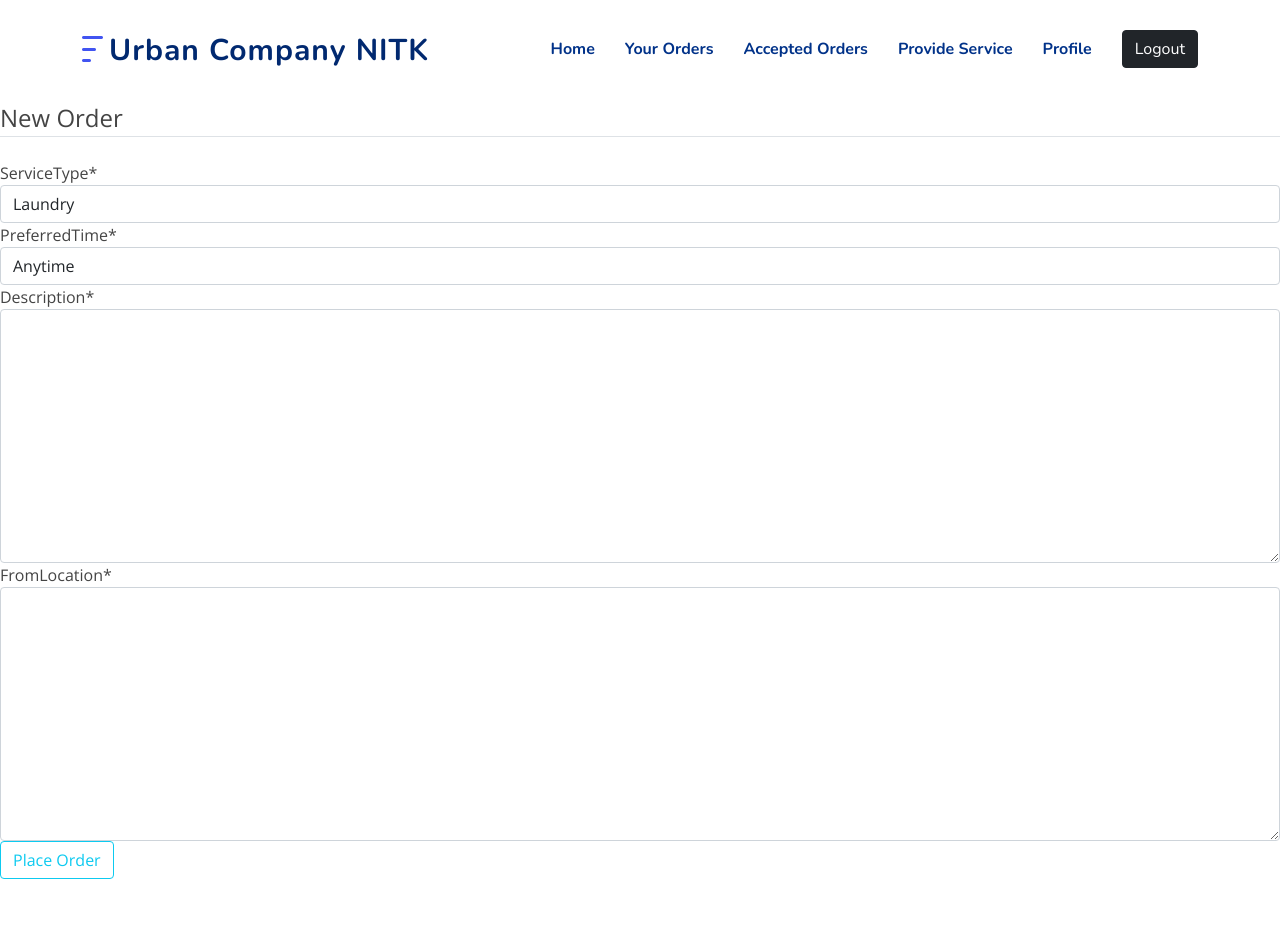
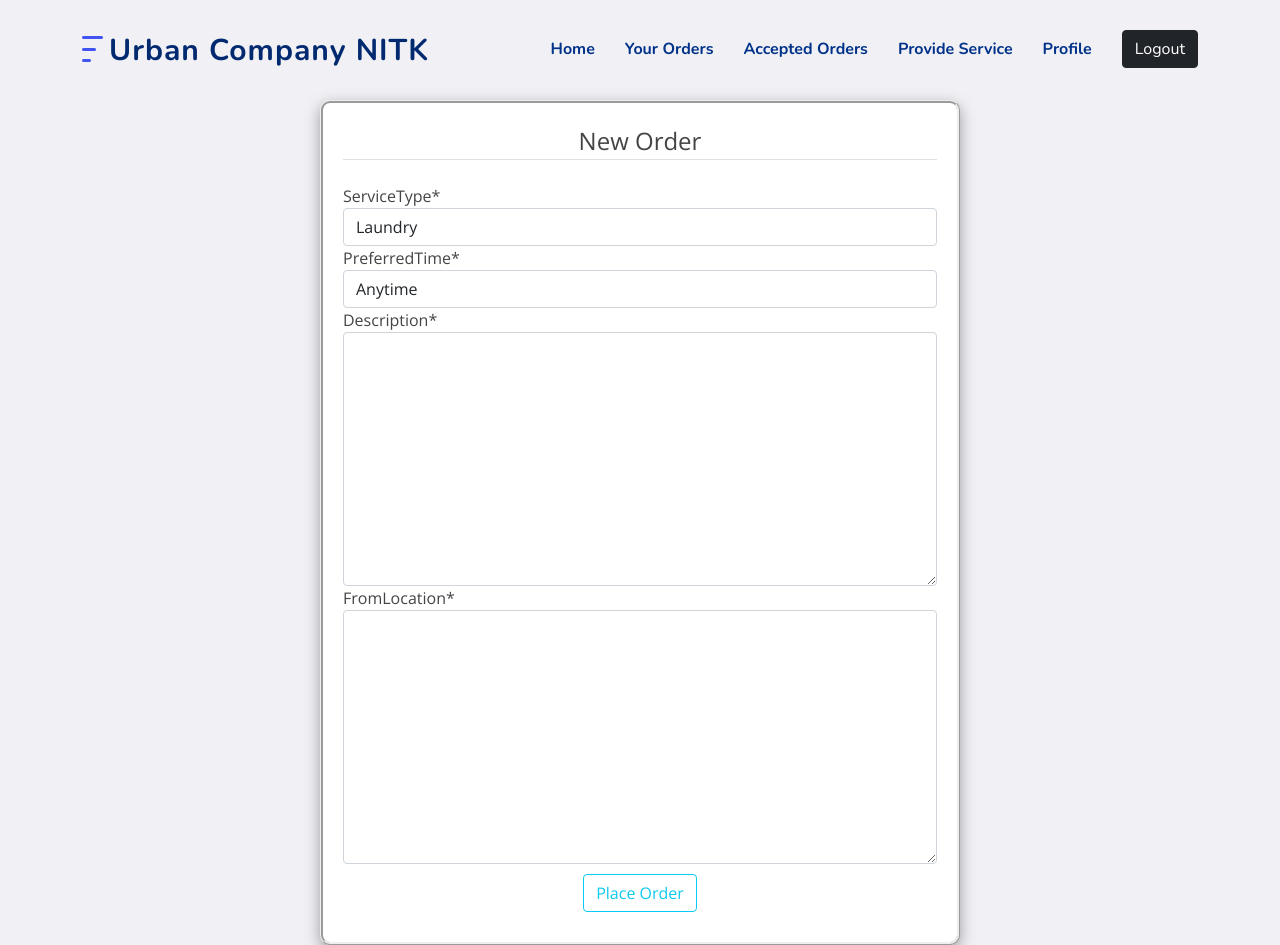
Before and after one commit to dharmicksai/UrbanCompanyNITK, a Django app: page /order/new/ in a window 1280 px wide. Before the commit the page ends 879 px from the top, so only its background shows below. Run offline with Django 3.2, Linux system fonts and the light colour scheme; the visitor is signed in with stand-in values (Sample User, id 1); some libraries are stand-ins or nearby versions.

Commit message:
Orders UI Fixed

```diff
--- a/UC/UrbanCompanyNITK/ucnitk/templates/ucnitk/accepted_orders.html
+++ b/UC/UrbanCompanyNITK/ucnitk/templates/ucnitk/accepted_orders.html
@@ -3,18 +3,20 @@
 {% block content %}
     {% for order in orders %}
 
+    <div class="content-section " style="background-color:white; border-radius:10px; width:50%; margin:auto;margin-bottom:10px; padding:20px; border-style:ridge; box-shadow: rgba(0, 0, 0, 0.35) 0px 5px 15px;">
     <article class="media content-section">
         <div class="media-body">
         <div class="article-metadata">
             <a class="mr-2" href="#">{{ order.Customer}}</a>
             <small class="text-muted">{{ order.QueuedTime}}</small>
         </div>
-        <h4><a class="article-title" href="#">{{order.ServiceType}}</a></h2>
+        <h4><a class="article-title" href="#">{{order.ServiceType}}</a></h4>
         <p class="article-content">{{ order.Description}}</p>
         <p class="article-content">{{ order.PreferredTime}}</p>
         <a class="btn btn-primary" href = "{% url 'order-detail' order.id %}">View Order</a>
         </div>
     </article>
+    </div>
     {% endfor %}
 
 {% endblock content %}
--- a/UC/UrbanCompanyNITK/ucnitk/templates/ucnitk/base.html
+++ b/UC/UrbanCompanyNITK/ucnitk/templates/ucnitk/base.html
@@ -38,7 +38,7 @@
   ======================================================== -->
 </head>
 
-<body>
+<body style="background-color:#f0f0f5">
 
 
   <!-- ======= Header ======= -->
--- a/UC/UrbanCompanyNITK/ucnitk/templates/ucnitk/order_form.html
+++ b/UC/UrbanCompanyNITK/ucnitk/templates/ucnitk/order_form.html
@@ -1,17 +1,19 @@
 {% extends "ucnitk/base.html" %}
 {% load crispy_forms_tags %}
 {% block content %}
+<div class="content-section " style="background-color:white; border-radius:10px; width:50%; margin:auto; padding:20px; border-style:ridge; box-shadow: rgba(0, 0, 0, 0.35) 0px 5px 15px;">
 
     <div class="content-section">
         <form method="POST">
             {% csrf_token %}
             <fieldset class="form-group">
-                <legend class="border-bottom mb-4">New Order</legend>
+                <legend class="border-bottom mb-4 text-center" style="textcolor:red">New Order</legend>
                 {{ form|crispy }}
             </fieldset>
-            <div class="form-group">
+            <div class="form-group text-center" style="margin:10px">
                 <button class="btn btn-outline-info" type="submit">Place Order</button>
             </div>
         </form>
     </div>
+  </div>
 {% endblock content %}
--- a/UC/UrbanCompanyNITK/ucnitk/templates/ucnitk/service_provider.html
+++ b/UC/UrbanCompanyNITK/ucnitk/templates/ucnitk/service_provider.html
@@ -3,18 +3,20 @@
 {% block content %}
     {% for order in orders %}
 
+    <div class="content-section " style="background-color:white; border-radius:10px; width:50%; margin:auto;margin-bottom:10px; padding:20px; border-style:ridge; box-shadow: rgba(0, 0, 0, 0.35) 0px 5px 15px;">
     <article class="media content-section">
         <div class="media-body">
         <div class="article-metadata">
             <a class="mr-2" href="#">{{ order.Customer}}</a>
             <small class="text-muted">{{ order.QueuedTime}}</small>
         </div>
-        <h4><a class="article-title" href="#">{{ order.ServiceType }}</a></h2>
+        <h4><a class="article-title" href="#">{{ order.ServiceType }}</a></h4>
         <p class="article-content">{{ order.Description}}</p>
         <p class="article-content">{{ order.PreferredTime}}</p>
         <a class="btn btn-primary" href = "{% url 'order-detail' order.id %}">View Order</a>
         </div>
     </article>
+    </div>
     {% endfor %}
 
 {% endblock content %}
--- a/UC/UrbanCompanyNITK/ucnitk/templates/ucnitk/your_orders.html
+++ b/UC/UrbanCompanyNITK/ucnitk/templates/ucnitk/your_orders.html
@@ -3,6 +3,7 @@
 {% block content %}
     {% for order in orders %}
 
+    <div class="content-section " style="background-color:white; border-radius:10px; width:50%; margin:auto;margin-bottom:10px; padding:20px; border-style:ridge; box-shadow: rgba(0, 0, 0, 0.35) 0px 5px 15px;">
     <article class="media content-section">
         <div class="media-body">
         <!-- <div class="article-metadata">
@@ -20,12 +21,13 @@
             {% endif %}
         </div>
 
-        <h4><a class="article-title">{{order.ServiceType}}</a></h2>
+        <h4><a class="article-title">{{order.ServiceType}}</a></h4>
         <p class="article-content">{{ order.Description}}</p>
         <p class="article-content">{{ order.PreferredTime}}</p>
         <a class="btn btn-primary" href = "{% url 'order-detail' order.id %}">View Order</a>
         </div>
     </article>
+    </div>
     {% endfor %}
 
 {% endblock content %}
```
Also changed, not shown: UC/UrbanCompanyNITK/ucnitk/templates/ucnitk/order_detail.html (+3 -7 lines).
